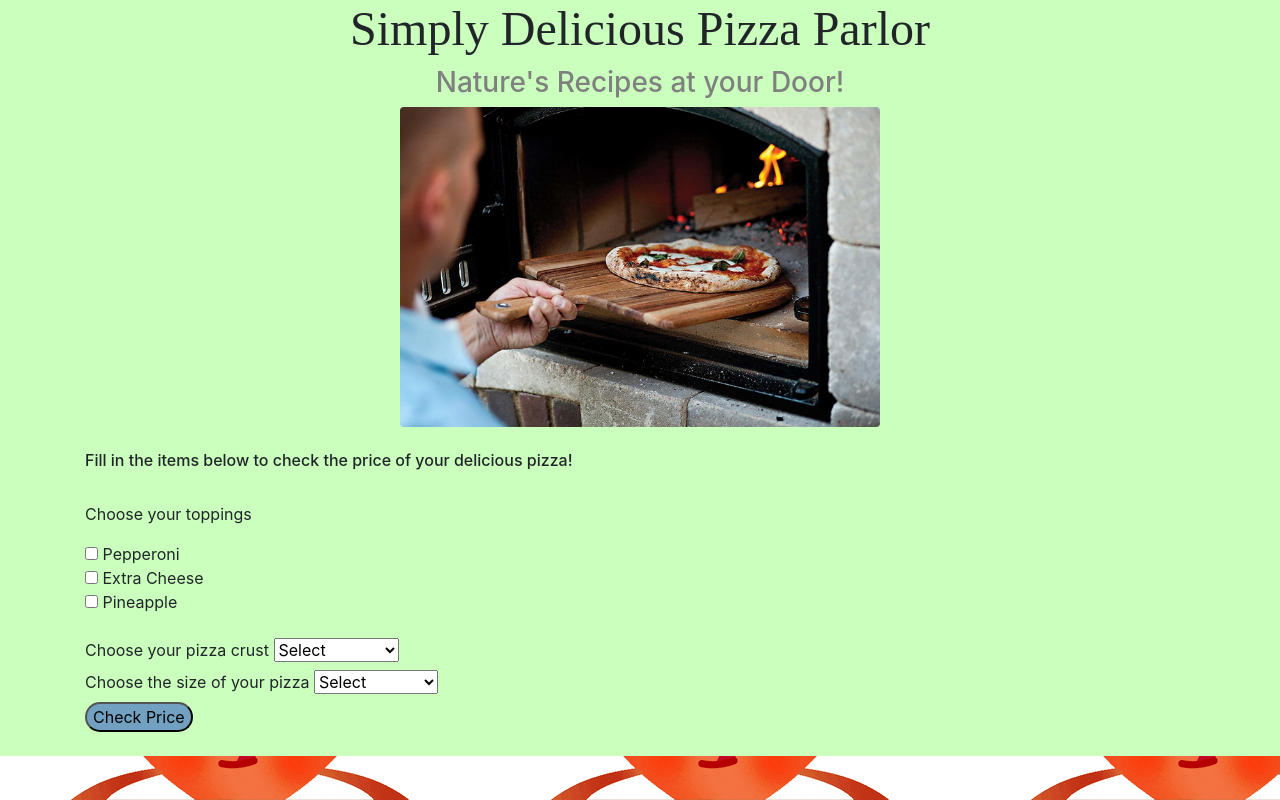
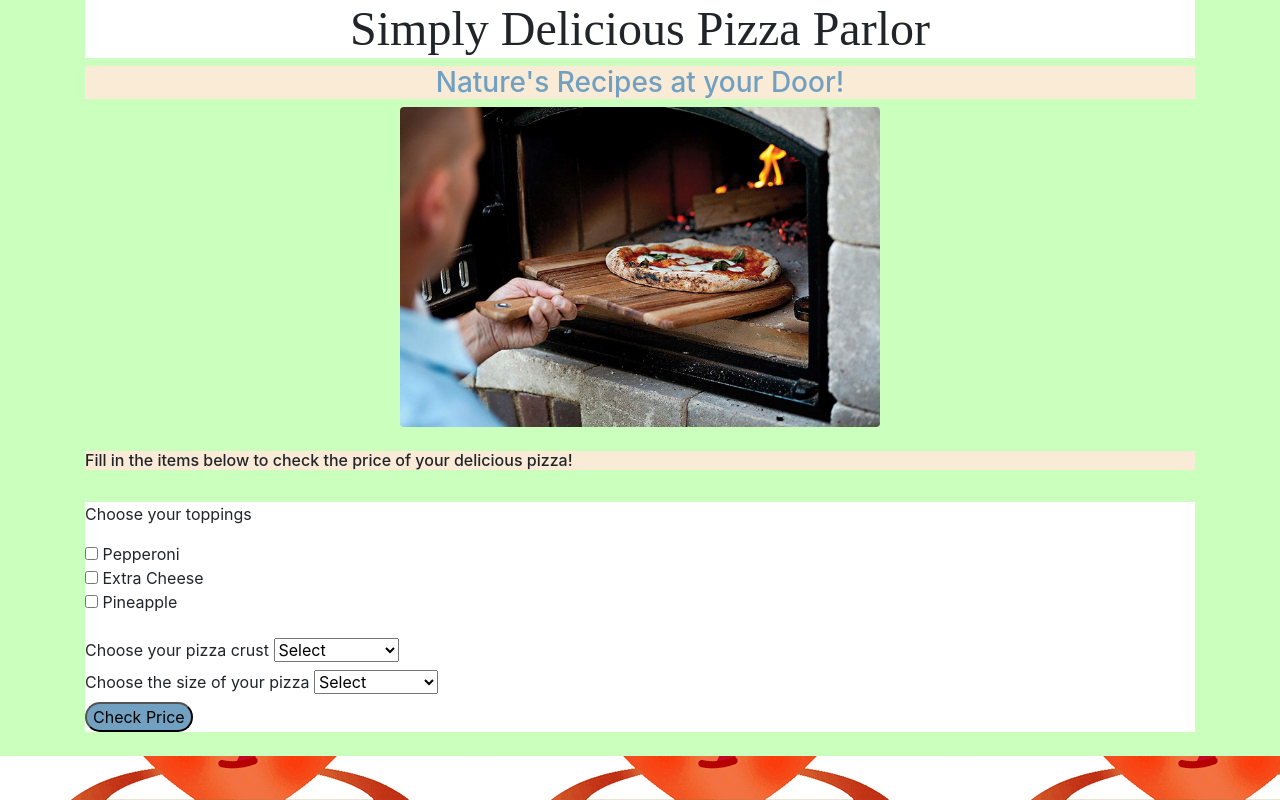
Before and after one commit to SandraT22/pizza-parlor, a plain HTML site: page index.html in a window 1280 px wide. Drawn offline with Linux system fonts and the light colour scheme.

Commit message:
Add styling in css

```diff
--- a/css/styles.css
+++ b/css/styles.css
@@ -16,11 +16,13 @@ h1 {
   font-family: 'Prata', serif;
   font-size: 3rem;
   text-align: center;
+  background-color: white;
 }
 
 h3 {
- color: gray;
+ color: rgb(114,160,193);
  text-align: center;
+ background-color: antiquewhite;
 }
 
 #pizzaPrice {
@@ -31,3 +33,10 @@ button {
   background-color: rgb(114,160,193);
   border-radius: 1rem;
 }
+ form {
+   background-color: white;
+ }
+
+ h6 {
+   background-color: antiquewhite;
+ }
```
Also changed, not shown: index.html (+1 -1 lines).
